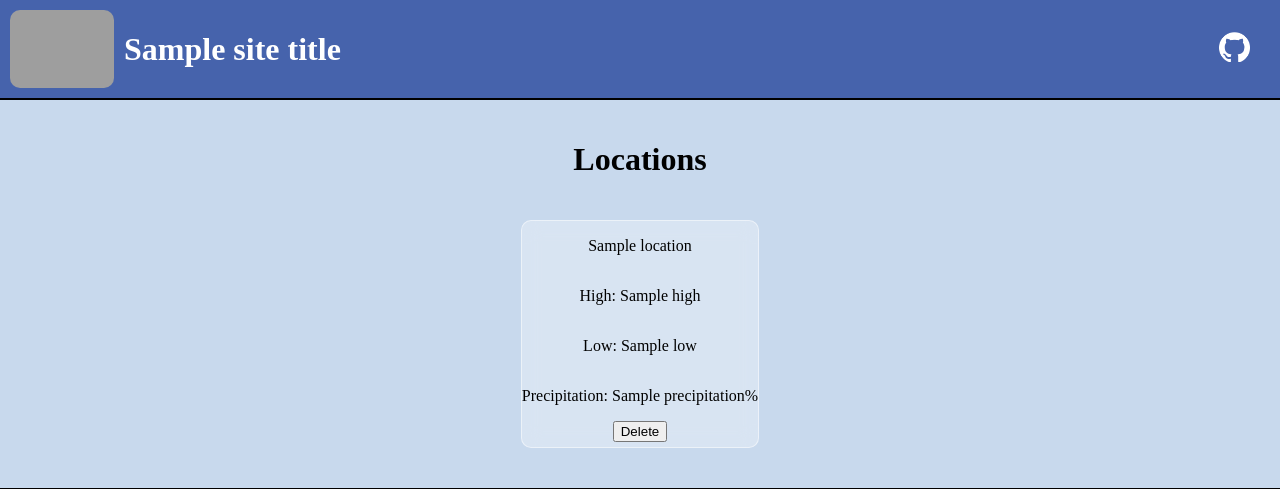
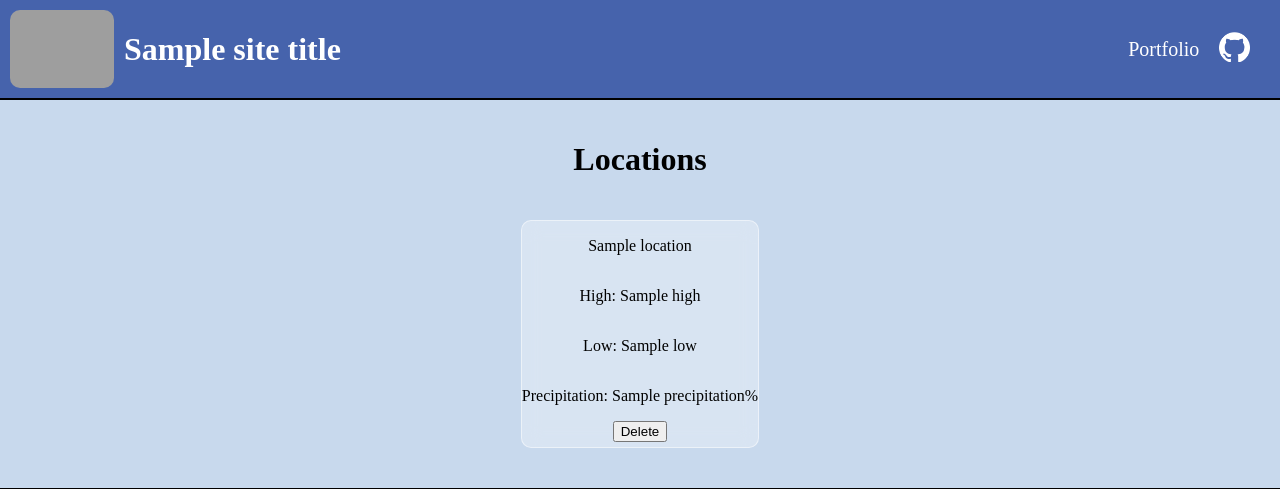
Before and after one commit to packardjc2024/weather, a Django app: template web/home_page/templates/home_page/index.html in a window 1280 px wide. Shown: the top 489 px of the page. Run offline with Django 5.2, Linux system fonts and the light colour scheme; the template is opened without the code that fills it: most values are stand-ins (such as "Sample title", 1, 10 or a date in 2020); some libraries are stand-ins or nearby versions; grey boxes are pictures that could not be loaded.

Commit message:
added portfolio link and changed state input to maxlength 2

```diff
--- a/web/home_page/templates/home_page/index.html
+++ b/web/home_page/templates/home_page/index.html
@@ -61,7 +61,7 @@
             </div>
             <div id="input-container">
                 <input id="city" name="city" type="text" placeholder="City...">
-                <input id="state" name="state" type="text" placeholder="ST...">
+                <input id="state" name="state" type="text" placeholder="ST..." maxlength="2">
             </div>
         </div>
         <div id="search-button-container">
--- a/web/static/project.css
+++ b/web/static/project.css
@@ -149,6 +149,12 @@ body {
     cursor: pointer;
 }
 
+#portfolio-link {
+    text-decoration: none !important;
+    color: white;
+    font-size: 1.25rem;
+}
+
 /***** Media Queries for dynamic sizing *****/
 @media(max-width: 762px){
     /* optimize for phones */
--- a/web/templates/base.html
+++ b/web/templates/base.html
@@ -43,6 +43,7 @@
             <a id="login-link" href="{% url 'account:index' %}">Login</a>
             <a id="logout-link" href="{% url 'account:user_logout' %}">Logout</a>
             {% endif %}
+            <a id="portfolio-link" href="https://www.programmingondemand.com">Portfolio</a>
             <a id="github-link" href="https://github.com/packardjc2024/weather">
                 <img id="base-github" src="{% static 'site_pictures/github_logo.png' %}" alt="GitHub Link">
             </a>
```
